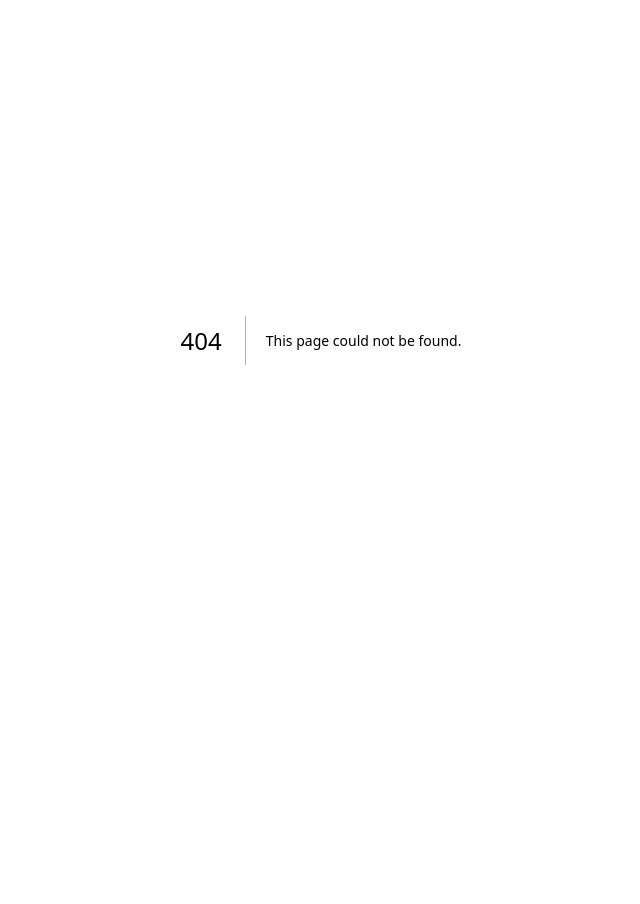
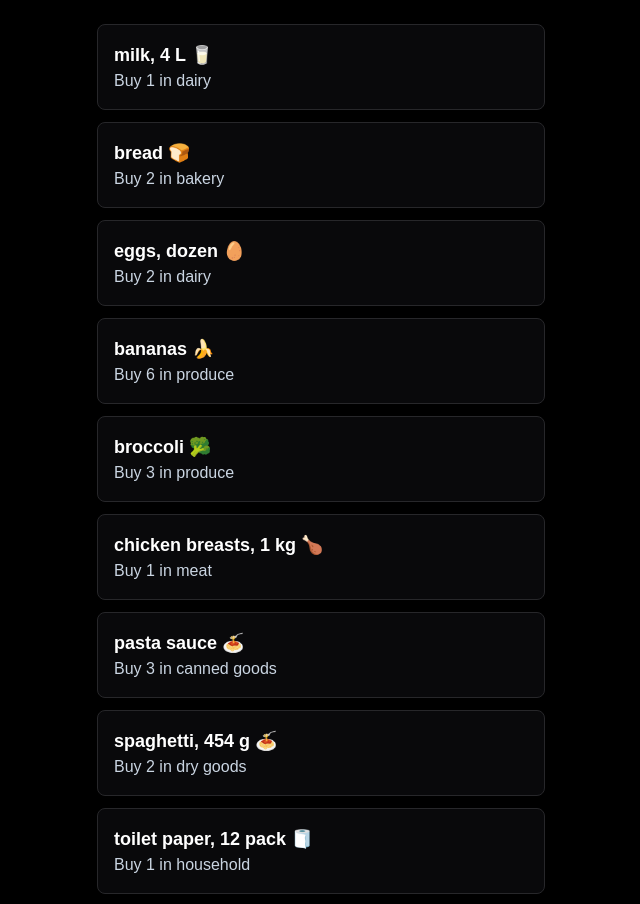
Before and after one commit to hadi2002-web/cprg306-assignments, a Next.js app: page /week-4 in a window 1280 px wide. Before the commit this address had no page. Shown: the part 60-964 px from the top of the page, without its empty margins (319-959 px from the left). Before the commit the page ends 800 px from the top, so only its background shows below. Built offline with nearby package versions, Linux system fonts and the light colour scheme.

Commit message:
Add Week 4 shopping list

```diff
--- a/app/page.js
+++ b/app/page.js
@@ -7,6 +7,8 @@ export default function Page() {
       <p>
         <Link href="/week-2">go to Week 2 {"-->"}</Link>
         <Link href="/week-3">go to Week 3 {"-->"}</Link>
+        <Link href="/week-4">go to Week 4 {"-->"}</Link>
+
       </p>
     </main>
   );
--- /dev/null
+++ b/app/week-4/item-list.js
@@ -0,0 +1,17 @@
+import Item from "./item";
+import items from "./items.json";
+
+export default function ItemList() {
+  return (
+    <ul className="space-y-3">
+      {items.map((item) => (
+        <Item
+          key={item.id}
+          name={item.name}
+          quantity={item.quantity}
+          category={item.category}
+        />
+      ))}
+    </ul>
+  );
+}
--- /dev/null
+++ b/app/week-4/item.js
@@ -0,0 +1,10 @@
+export default function Item({ name, quantity, category }) {
+  return (
+    <li className="bg-zinc-950 p-4 rounded-lg shadow-md border border-zinc-800">
+
+
+      <p className="text-lg font-bold text-white">{name}</p>
+      <p className="text-slate-300">Buy {quantity} in {category}</p>
+    </li>
+  );
+}
--- /dev/null
+++ b/app/week-4/items.json
@@ -0,0 +1,74 @@
+[
+  {
+    "id": "1h2GJKH12gkHG31h1H",
+    "name": "milk, 4 L 🥛",
+    "quantity": 1,
+    "category": "dairy"
+  },
+  {
+    "id": "2KJH3k2j3H1k2J3K1H",
+    "name": "bread 🍞",
+    "quantity": 2,
+    "category": "bakery"
+  },
+  {
+    "id": "3h2KJH3k2j3H1k2J3",
+    "name": "eggs, dozen 🥚",
+    "quantity": 2,
+    "category": "dairy"
+  },
+  {
+    "id": "4k2J3K1H2GJKH12gk",
+    "name": "bananas 🍌",
+    "quantity": 6,
+    "category": "produce"
+  },
+  {
+    "id": "5H1h1H2KJH3k2j3H",
+    "name": "broccoli 🥦",
+    "quantity": 3,
+    "category": "produce"
+  },
+  {
+    "id": "6H1k2J3K1H2GJKH1",
+    "name": "chicken breasts, 1 kg 🍗",
+    "quantity": 1,
+    "category": "meat"
+  },
+  {
+    "id": "7gkHG31h1H2KJH3k",
+    "name": "pasta sauce 🍝",
+    "quantity": 3,
+    "category": "canned goods"
+  },
+  {
+    "id": "8j3H1k2J3K1H2GJK",
+    "name": "spaghetti, 454 g 🍝",
+    "quantity": 2,
+    "category": "dry goods"
+  },
+  {
+    "id": "9H12gkHG31h1H2KJ",
+    "name": "toilet paper, 12 pack 🧻",
+    "quantity": 1,
+    "category": "household"
+  },
+  {
+    "id": "10H3k2j3H1k2J3K1",
+    "name": "paper towels, 6 pack",
+    "quantity": 1,
+    "category": "household"
+  },
+  {
+    "id": "11k2J3K1H2GJKH12",
+    "name": "dish soap 🍽️",
+    "quantity": 1,
+    "category": "household"
+  },
+  {
+    "id": "12GJKH12gkHG31h1",
+    "name": "hand soap 🧼",
+    "quantity": 4,
+    "category": "household"
+  }
+]
--- /dev/null
+++ b/app/week-4/page.js
@@ -0,0 +1,14 @@
+import ItemList from "./item-list";
+
+export default function Page() {
+  return (
+    <main className="min-h-screen bg-black text-white p-6">
+      <h1 className="text-3xl font-bold mb-6 text-center"> Shopping List
+      </h1>
+
+      <div className="max-w-md mx-auto">
+        <ItemList />
+      </div>
+    </main>
+  );
+}
```
